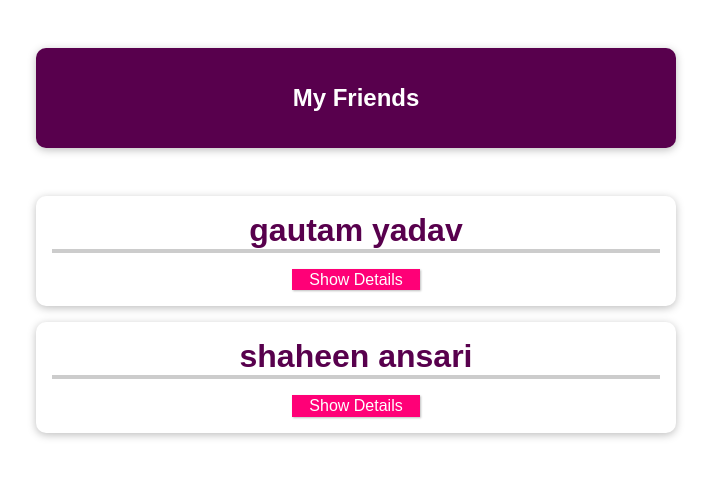
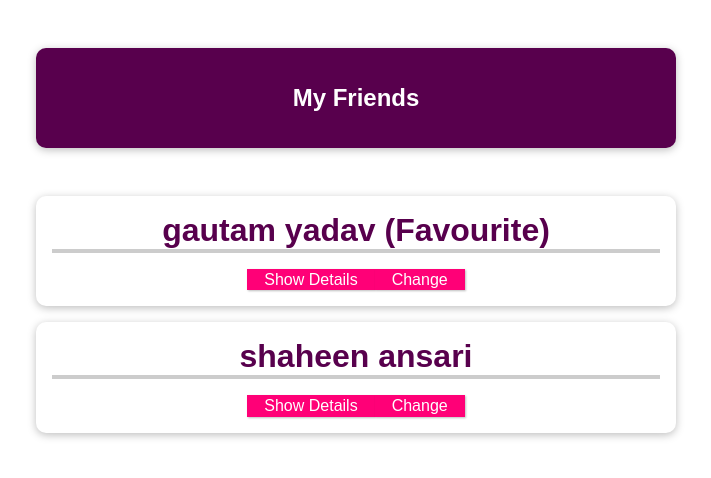
Before and after one commit to gautamyadavsgit/Vue-component-communication, a Vue app: page / in a window 1280 px wide. Shown: the top 478 px of the page, without its empty margins (284-995 px from the left). Built offline with nearby package versions, Linux system fonts and the light colour scheme.

Commit message:
changin props added

```diff
--- a/src/App.vue
+++ b/src/App.vue
@@ -4,8 +4,8 @@
       <h1>My Friends</h1>
     </header>
     <ul>
-      <friend-contact name="gautam yadav" phone-number="0987654321" email="gautam@localhost.com"></friend-contact>
-      <friend-contact name="shaheen ansari" phone-number="1234567890" email="shaheen@localhost.com"></friend-contact>
+      <friend-contact name="gautam yadav" phone-number="0987654321" email="gautam@localhost.com" is-favorite="1"></friend-contact>
+      <friend-contact name="shaheen ansari" phone-number="1234567890" email="shaheen@localhost.com" is-favorite="0"></friend-contact>
     </ul>
   </section>
 </template>
--- a/src/components/FriendContact.vue
+++ b/src/components/FriendContact.vue
@@ -1,9 +1,13 @@
 <template>
   <li>
-    <h2>{{ name }}</h2>
+    <h2>{{ name   }}  {{friendIsFavorite === '1' ? '(Favourite)' : ''}}</h2>
     <button @click="toggleDetails">
       {{ detailsAreVisible ? "Hide" : "Show" }} Details
     </button>
+    <button @click="changeFavorite">
+      Change
+    </button>
+
     <ul v-if="detailsAreVisible">
       <li>
         <strong>Phone:</strong>
@@ -23,6 +27,7 @@ export default {
     'name',
     'phoneNumber',
     'email',
+    'isFavorite',
 ],
   data() {
     return {
@@ -33,12 +38,20 @@ export default {
         phone: "0123 45678 90",
         email: "manuel@localhost.com",
       },
+      friendIsFavorite:this.isFavorite,
     };
   },
   methods: {
     toggleDetails() {
       this.detailsAreVisible = !this.detailsAreVisible;
     },
+    changeFavorite(){
+      if(this.friendIsFavorite == '1'){
+        this.friendIsFavorite = '0';
+      }else{
+        this.friendIsFavorite = '1';
+      }
+    }
   },
 };
 </script>
```
